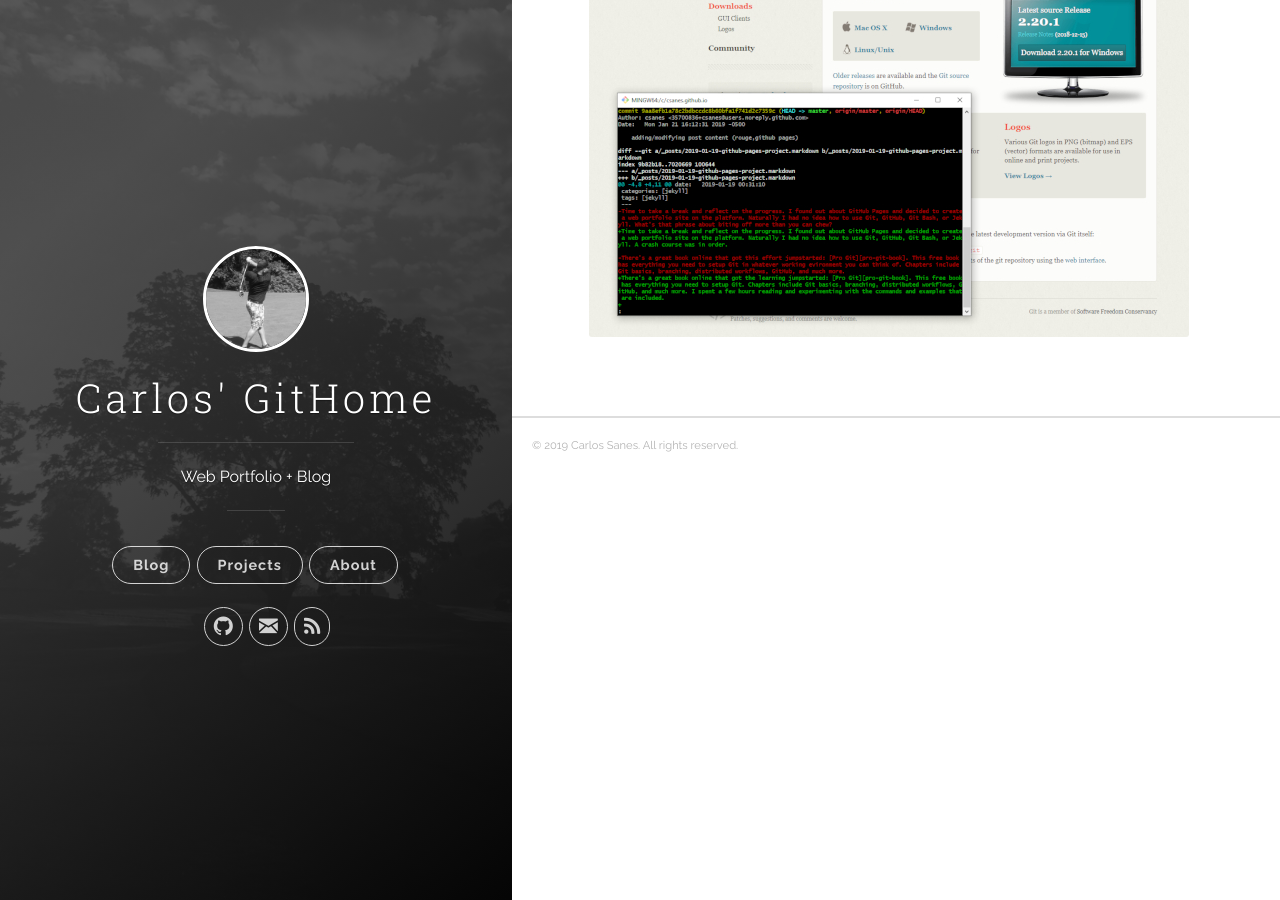
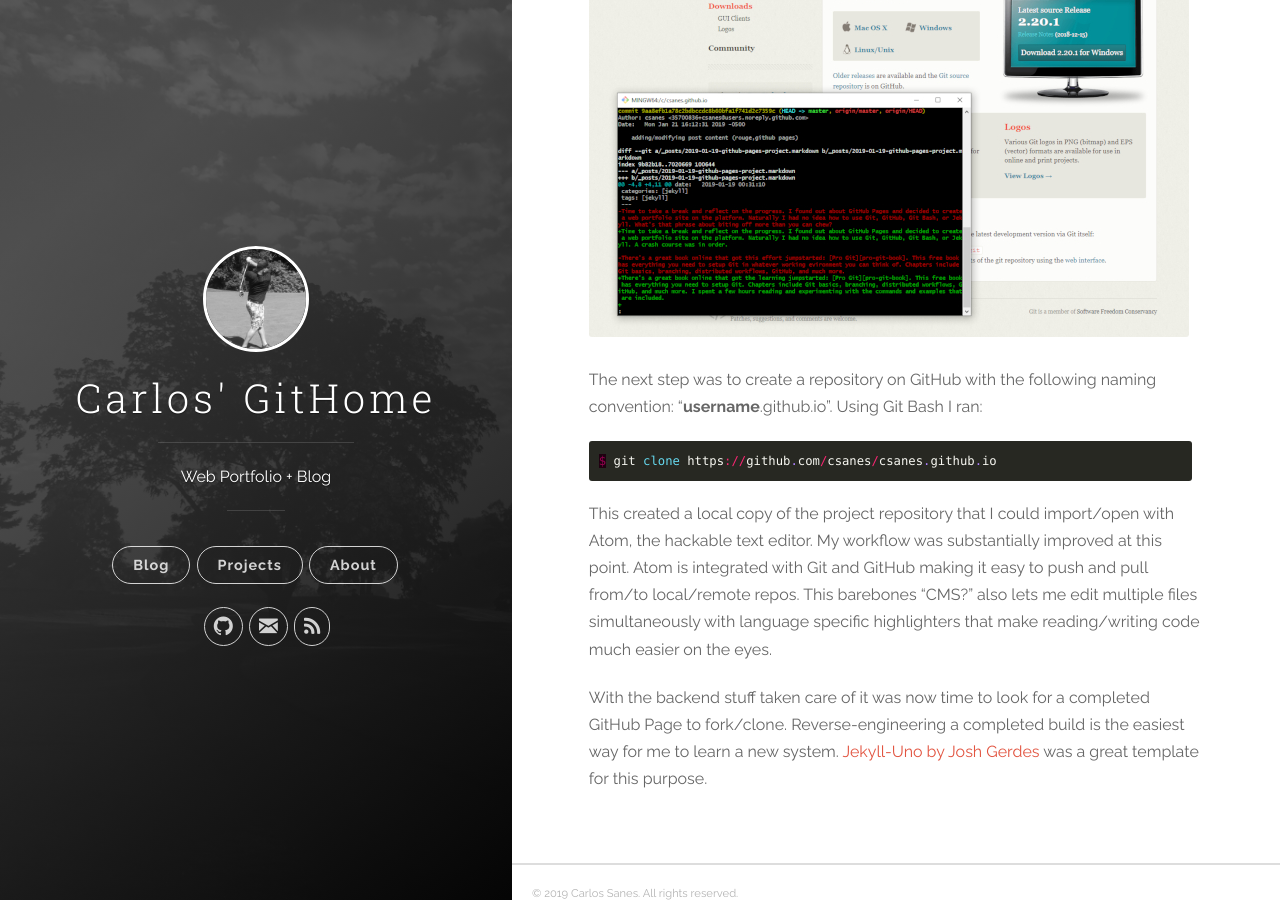
Before and after one commit to csanes/csanes.github.io, a Jekyll site: the page built from _posts/2019-01-19-github-pages-project.markdown, in a window 1280 px wide and 900 px high, scrolled down 1408 px. Built offline with Jekyll 4.4.1, drawn with Linux system fonts in a browser that asks for light colours; some of the changed text lies outside the part shown.

Commit message:
post content add.

````diff
--- a/_posts/2019-01-19-github-pages-project.markdown
+++ b/_posts/2019-01-19-github-pages-project.markdown
@@ -4,7 +4,7 @@
 categories: [GitHub]
 tags: [GitHub]
 ---
-Time to take a break and reflect. I found out about GitHub Pages and decided to create a web portfolio site on the platform. I had no idea how to use Git, GitHub, Git Bash, or Jekyll. A crash course was in order.
+Time to take a break and reflect. I found out about GitHub Pages and decided to create a web portfolio site on the platform. I had no idea how to use Git, GitHub, Atom, or Jekyll. A crash course was in order.
 
 There's a great book online that got the learning jumpstarted: [Pro Git][pro-git-book]. This free book has everything you need to setup Git. Chapters include Git basics, branching, distributed workflows, GitHub, and much more. I spent a few hours reading and experimenting with the commands and examples that are included.
 
@@ -14,9 +14,19 @@
 
 ![alt text][git-bash]
 
+The next step was to create a repository on GitHub with the following naming convention: "**username**.github.io". Using Git Bash I ran:
 
-[pro-git-book]: https://git-scm.com/book/en/v2
+``` php
+$ git clone https://github.com/csanes/csanes.github.io
+```
+
+This created a local copy of the project repository that I could import/open with Atom, the hackable text editor. My workflow was substantially improved at this point. Atom is integrated with Git and GitHub making it easy to push and pull from/to local/remote repos. This barebones "CMS?" also lets me edit multiple files simultaneously with language specific highlighters that make reading/writing code much easier on the eyes.
+
+With the backend stuff taken care of it was now time to look for a completed GitHub Page to fork/clone. Reverse-engineering a completed build is the easiest way for me to learn a new system. [Jekyll-Uno by Josh Gerdes][jekyll-uno] was a great template for this purpose.
+
+[pro-git]: https://csanes.github.io/images/pro-git-example.jpg "Pro Git eBook"
 [github-home]: https://github.com
 [git-for-windows]: https://git-scm.com/downloads
 [git-bash]: https://csanes.github.io/images/git-bash-ss.jpg "Git Bash for Windows"
-[pro-git]: https://csanes.github.io/images/pro-git-example.jpg "Pro Git eBook"
+[pro-git-book]: https://git-scm.com/book/en/v2
+[jekyll-uno]: https://github.com/joshgerdes/jekyll-uno
````
